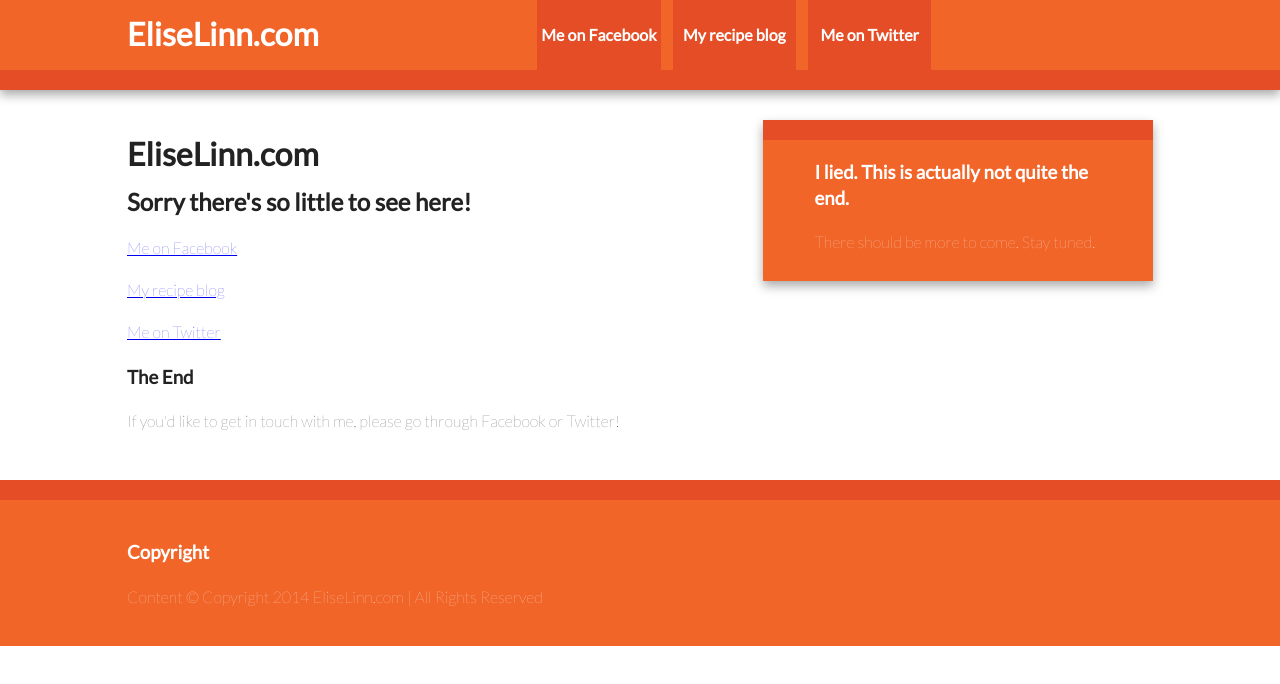
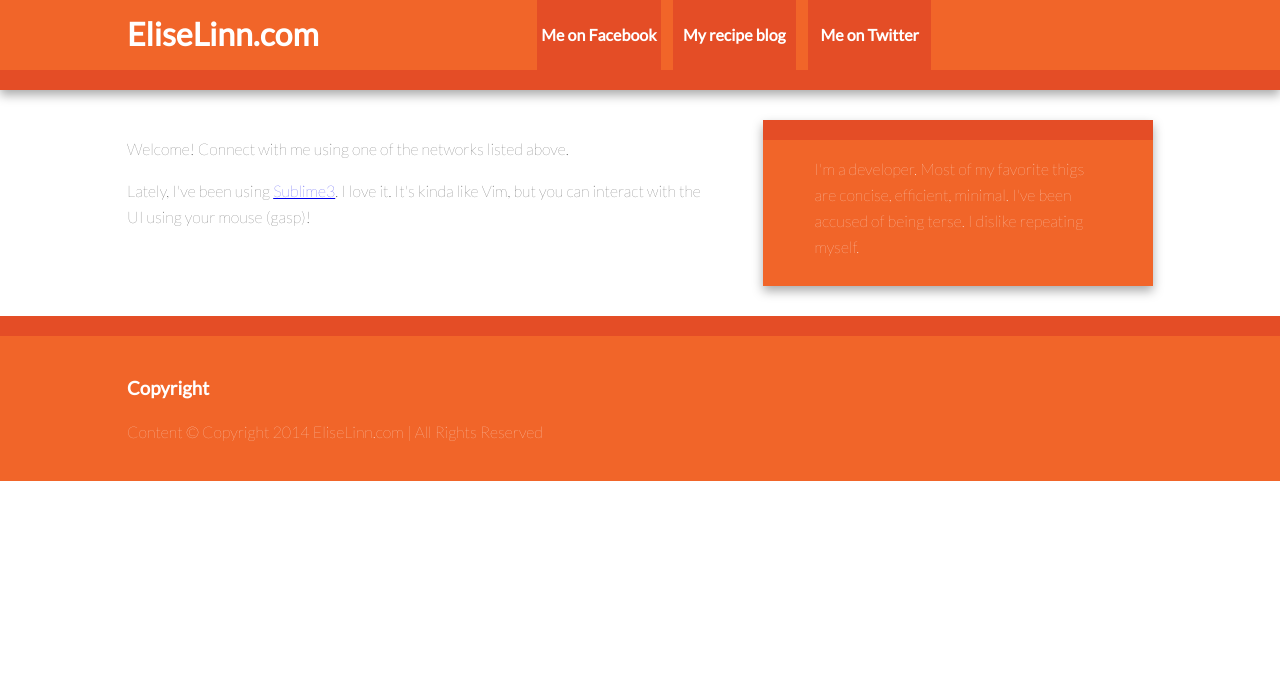
Before and after one commit to arabesq610/eliselinn.com, a plain HTML site: page index.html in a window 1280 px wide. Drawn offline with nearby package versions, Linux system fonts and the light colour scheme.

Commit message:
index page copy changes

```diff
--- a/index.html
+++ b/index.html
@@ -40,24 +40,14 @@
             <div class="main wrapper clearfix">
 
                 <article>
-                    <header>
-                        <h1>EliseLinn.com</h1>
-                    </header>
                     <section>
-						<h2>Sorry there's so little to see here!</h2>
-						<p><a id="facebook" href="https://www.facebook.com/eliselinn" title="Elise on Facebook">Me on Facebook</a></p>
-						<p><a id="blog" href="http://fooooodie.blogspot.com/" title="Elise's Recipe Blog">My recipe blog</a></p>
-						<p><a id="twitter" href="https://twitter.com/arabesq610" title="Elise on Twitter">Me on Twitter</a></p>
+						<p>Welcome! Connect with me using one of the networks listed above.</p>
+                        <p>Lately, I've been using <a href="http://www.sublimetext.com/3" target="_blank">Sublime3</a>. I love it. It's kinda like Vim, but you can interact with the UI using your mouse (gasp)!</p>
                     </section>
-                    <footer>
-                        <h3>The End</h3>
-                        <p>If you'd like to get in touch with me, please go through Facebook or Twitter!</p>
-                    </footer>
                 </article>
 
                 <aside>
-                    <h3>I lied. This is actually not quite the end.</h3>
-					<p>There should be more to come. Stay tuned.</p>
+                    <p>I'm a developer. Most of my favorite thigs are concise, efficient, minimal. I've been accused of being terse. I dislike repeating myself.</p>
                 </aside>
 
             </div> <!-- #main -->
```
